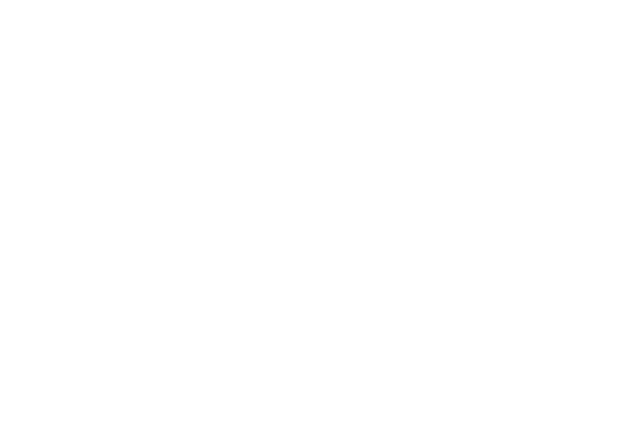
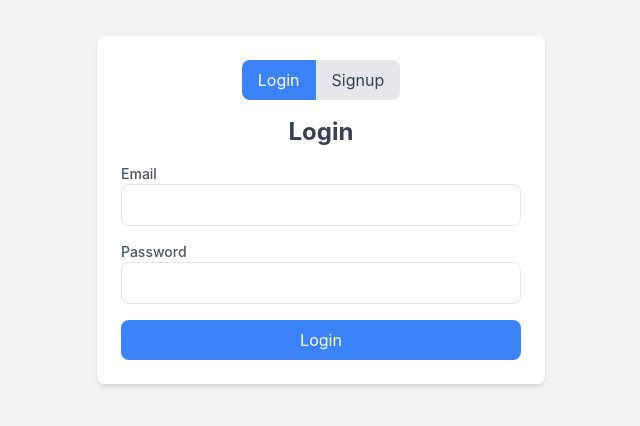
Before and after one commit to eswarsaiyarra2602/keyCrafter, a React (Create React App) app in the folder frontend/: page /login in a window 1280 px wide. Before the commit this address had no page. Shown: the part 190-616 px from the top of the page, without its empty margins (319-959 px from the left). Built offline with nearby package versions, Linux system fonts and the light colour scheme.

Commit message:
add: LoginSignup page

```diff
--- a/frontend/src/App.js
+++ b/frontend/src/App.js
@@ -1,12 +1,13 @@
 // Ensure curly bracesimport './App.css';
 import { BrowserRouter, Routes, Route } from 'react-router-dom';
 import { Home} from './pages/Home';
-
+import { LoginSignUp } from './pages/LoginSignUp';
 function App() {
   return (
     <BrowserRouter>
       <Routes>
         <Route path='/' element={<Home />} />
+        <Route path='/login' element={<LoginSignUp/>} />
       </Routes>
     </BrowserRouter>
   );
--- a/frontend/src/components/Navbar/Navbar.jsx
+++ b/frontend/src/components/Navbar/Navbar.jsx
@@ -1,6 +1,6 @@
 import { useState } from 'react';
 import { AiOutlineBell, AiOutlineUser, AiOutlineSun, AiOutlineMoon } from 'react-icons/ai'; // Import necessary icons from react-icons
-
+import { Link } from 'react-router-dom';
 function Navbar() {
   const [isDarkMode, setIsDarkMode] = useState(false);
 
@@ -24,11 +24,12 @@
               <AiOutlineBell className="h-6 w-6" />
               <span className="ml-2">Notifications</span>
             </button>
-            {/* Sign In button */}
-            <button className="flex items-center text-white hover:text-gray-300">
-              <AiOutlineUser className="h-6 w-6" />
-              <span className="ml-2">Sign In</span>
-            </button>
+            <Link to="/login">
+              <button className="flex items-center text-white hover:text-gray-300">
+                <AiOutlineUser className="h-6 w-6" />
+                <span className="ml-2">Sign In</span>
+              </button>
+          </Link>
           </div>
         </div>
       </div>
--- /dev/null
+++ b/frontend/src/pages/LoginSignUp.jsx
@@ -0,0 +1,90 @@
+import React, { useState } from 'react';
+
+export const LoginSignUp = () => {
+  const [isLogin, setIsLogin] = useState(true);
+
+  return (
+    <div className="min-h-screen flex items-center justify-center bg-gray-100">
+      <div className="w-full max-w-md p-6 bg-white rounded-lg shadow-md">
+        {/* Toggle Buttons */}
+        <div className="flex justify-center mb-4">
+          <button
+            onClick={() => setIsLogin(true)}
+            className={`px-4 py-2 rounded-l-lg ${isLogin ? 'bg-blue-500 text-white' : 'bg-gray-200 text-gray-700'}`}
+          >
+            Login
+          </button>
+          <button
+            onClick={() => setIsLogin(false)}
+            className={`px-4 py-2 rounded-r-lg ${!isLogin ? 'bg-blue-500 text-white' : 'bg-gray-200 text-gray-700'}`}
+          >
+            Signup
+          </button>
+        </div>
+
+        {/* Login Form */}
+        {isLogin && (
+          <form className="space-y-4">
+            <h2 className="text-center text-2xl font-bold text-gray-700">Login</h2>
+            <div>
+              <label className="block text-sm font-medium text-gray-600">Email</label>
+              <input
+                type="email"
+                className="w-full px-4 py-2 border rounded-lg focus:outline-none focus:ring-2 focus:ring-blue-400"
+                required
+              />
+            </div>
+            <div>
+              <label className="block text-sm font-medium text-gray-600">Password</label>
+              <input
+                type="password"
+                className="w-full px-4 py-2 border rounded-lg focus:outline-none focus:ring-2 focus:ring-blue-400"
+                required
+              />
+            </div>
+            <button type="submit" className="w-full py-2 mt-2 text-white bg-blue-500 hover:bg-blue-600 rounded-lg">
+              Login
+            </button>
+          </form>
+        )}
+
+        {/* Signup Form */}
+        {!isLogin && (
+          <form className="space-y-4">
+            <h2 className="text-center text-2xl font-bold text-gray-700">Signup</h2>
+            <div>
+              <label className="block text-sm font-medium text-gray-600">Username</label>
+              <input
+                type="text"
+                name='username'
+                className="w-full px-4 py-2 border rounded-lg focus:outline-none focus:ring-2 focus:ring-blue-400"
+                required
+              />
+            </div>
+            <div>
+              <label className="block text-sm font-medium text-gray-600">Email</label>
+              <input
+                type="email"
+                name='email'
+                className="w-full px-4 py-2 border rounded-lg focus:outline-none focus:ring-2 focus:ring-blue-400"
+                required
+              />
+            </div>
+            <div>
+              <label className="block text-sm font-medium text-gray-600">Password</label>
+              <input
+                type="password"
+                name='password'
+                className="w-full px-4 py-2 border rounded-lg focus:outline-none focus:ring-2 focus:ring-blue-400"
+                required
+              />
+            </div>
+            <button type="submit" className="w-full py-2 mt-2 text-white bg-blue-500 hover:bg-blue-600 rounded-lg">
+              Signup
+            </button>
+          </form>
+        )}
+      </div>
+    </div>
+  );
+};
```
Also changed, not shown: frontend/src/components/Footer/Footer.jsx (added), 1 other file (tests, documents, lock files or other folders).
